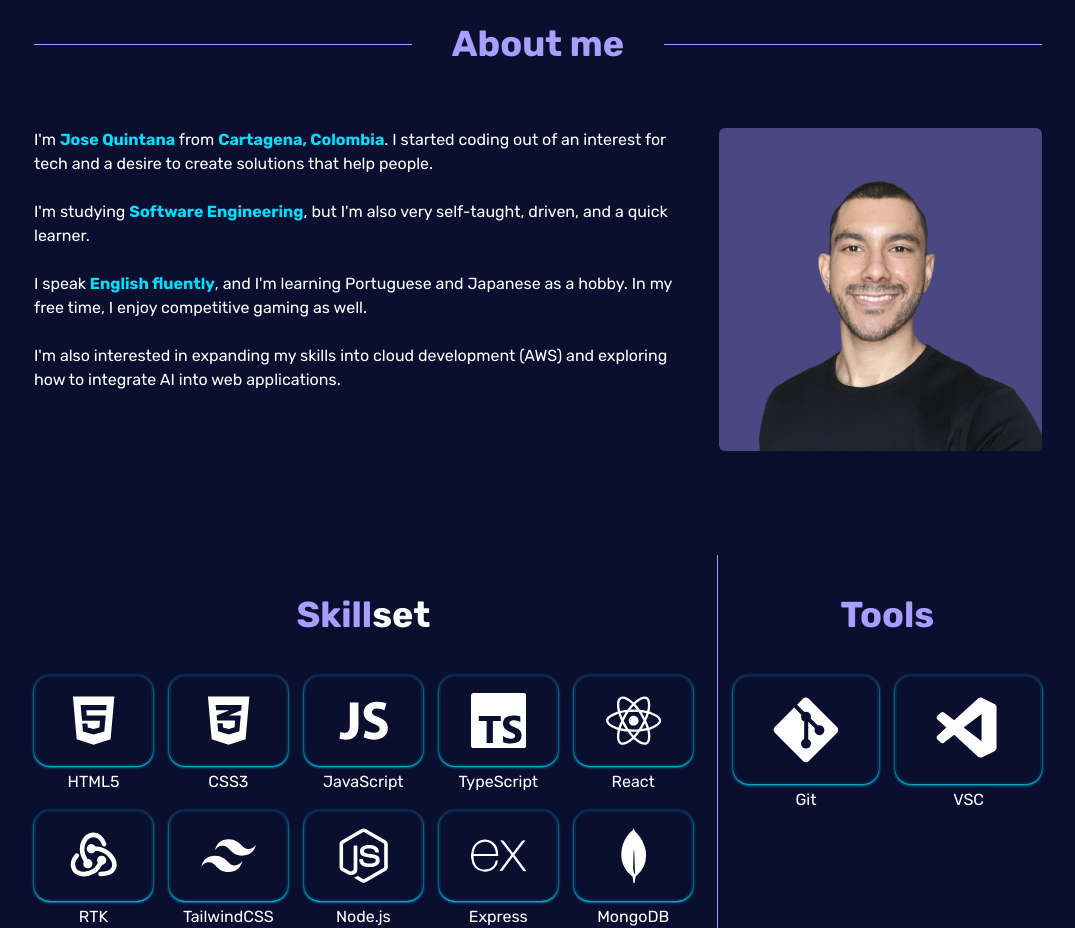
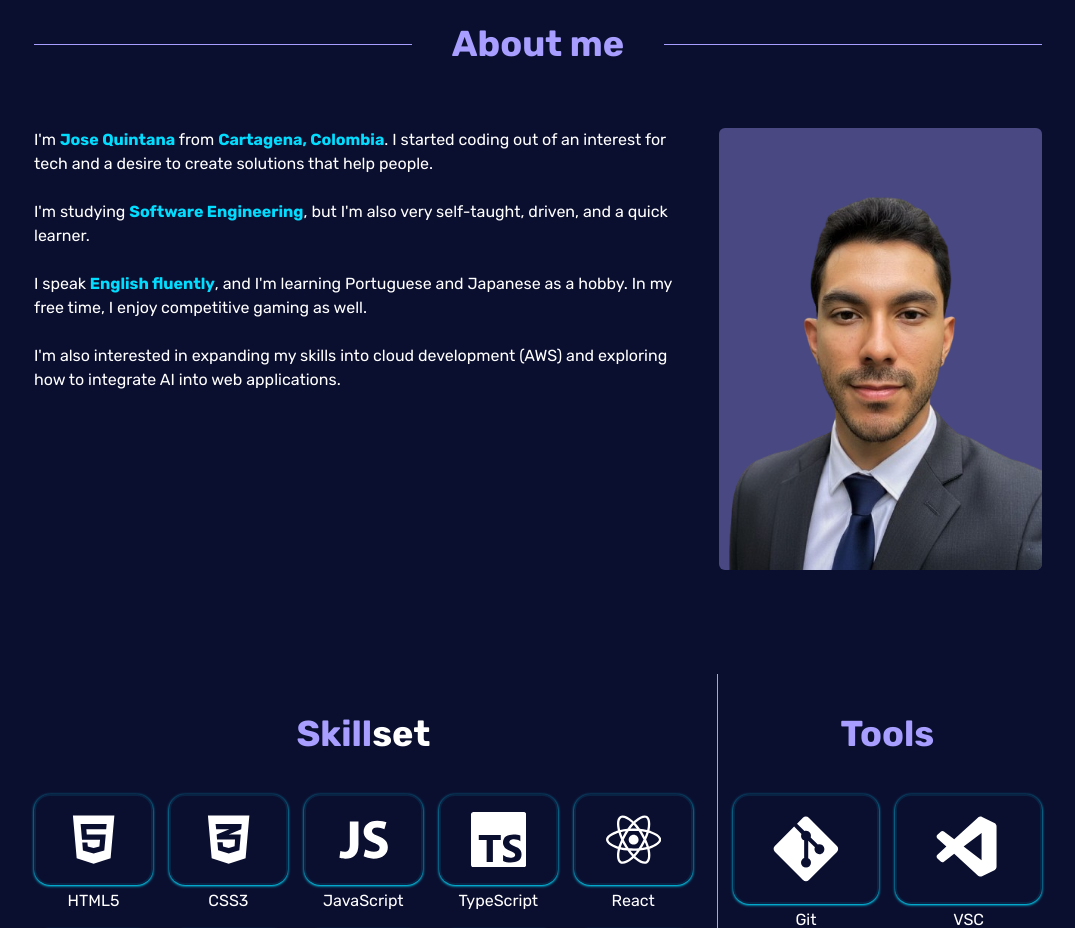
Before and after one commit to GabiniJQ/portfolio, a React (Vite) app: page / in a window 1280 px wide. Shown: the part 880-1808 px from the top of the page, without its empty margins (102-1177 px from the left). Built offline with nearby package versions, Linux system fonts and the light colour scheme.

Commit message:
Update profile picture

```diff
--- a/src/pages/home/index.tsx
+++ b/src/pages/home/index.tsx
@@ -131,7 +131,7 @@ const HomePage = () => {
                 viewport={{ once: true, amount: 0.4 }}
               >
                 <img
-                  src='/img/profile-pic.webp'
+                  src='/img/profile-pic.png'
                   alt='Jose Profile Photo'
                   className='size-full'
                 />
```
Also changed, not shown: public/img/profile-pic.png (added), public/img/profile-pic.webp (deleted).
